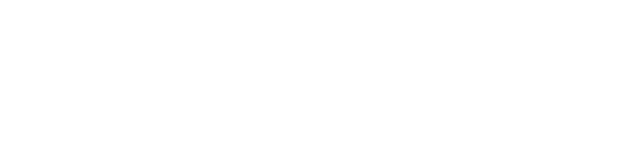
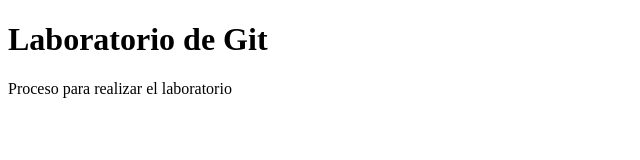
Before and after one commit to rosaanli/miproyectogit, a plain HTML site: page index.html in a window 1280 px wide. Shown: the whole page, without its empty margins (0-640 px from the left). Drawn offline with Linux system fonts and the light colour scheme.

Commit message:
añadiendo cambios

```diff
--- a/index.html
+++ b/index.html
@@ -3,9 +3,10 @@
 <head>
   <meta charset="UTF-8">
   <meta name="viewport" content="width=device-width, initial-scale=1.0">
-  <title>Document</title>
+  <title>Laboratorio de Git </title>
 </head>
 <body>
-
+<h1> Laboratorio de Git</h1>
+<p>Proceso para realizar el laboratorio</p>
 </body>
 </html>
```
